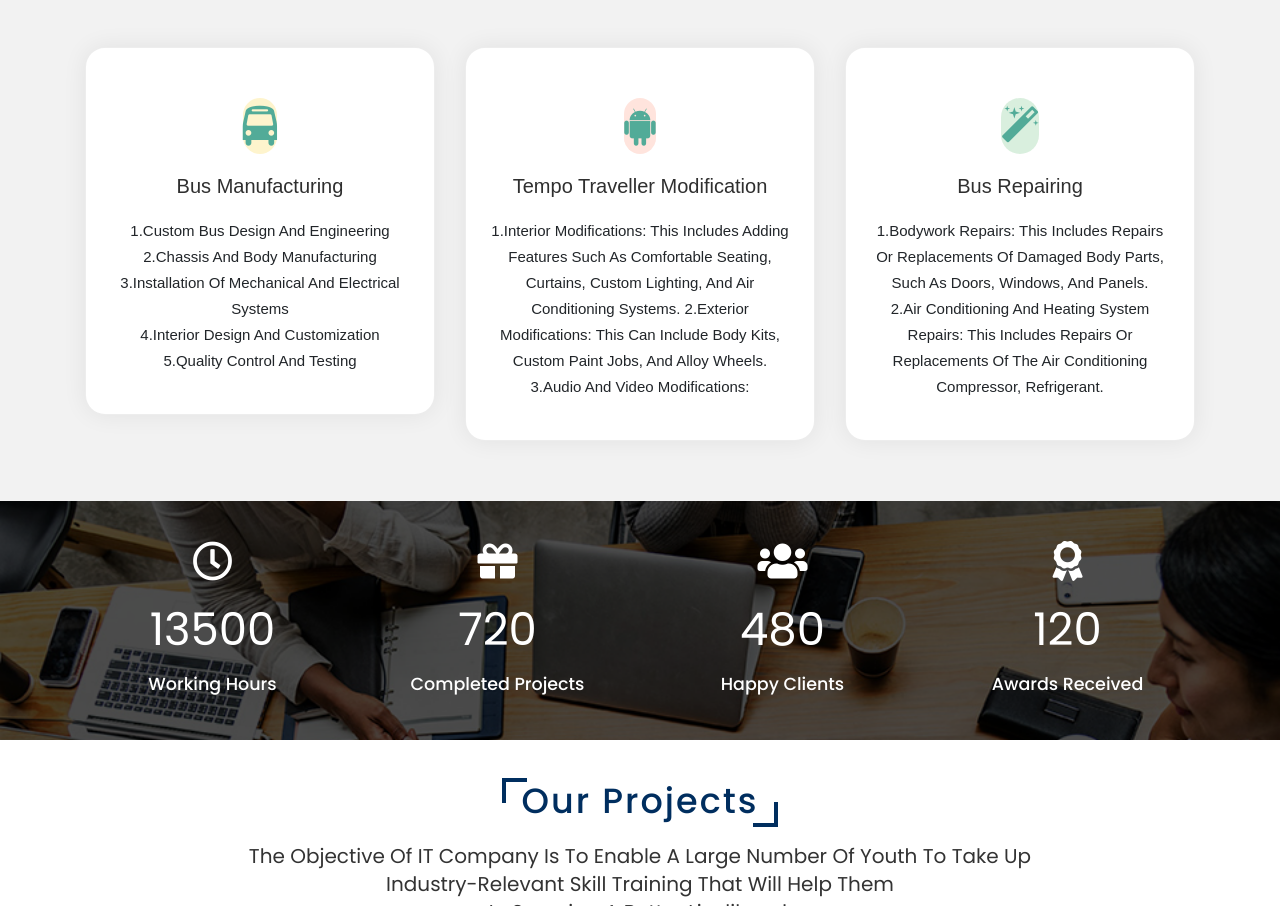
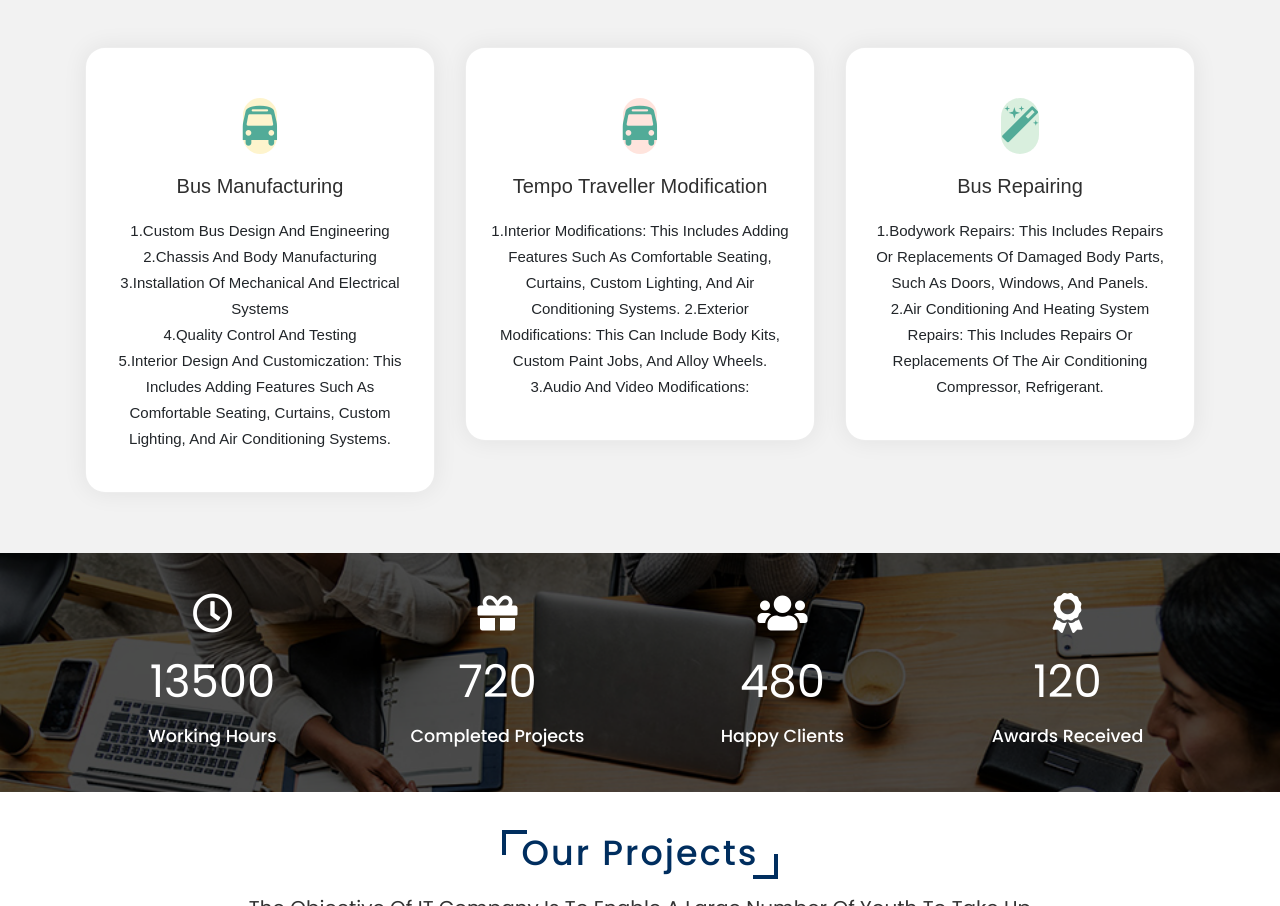
Before and after one commit to yasbanna/shreeganeshcoach.github.io, a plain HTML site: page index.html in a window 1280 px wide. Shown: the part 1383-2289 px from the top of the page. Drawn offline with nearby package versions, Linux system fonts and the light colour scheme.

Commit message:
Update index.html

```diff
--- a/index.html
+++ b/index.html
@@ -72,14 +72,13 @@
                  1.Custom bus design and engineering<br>
                 2.Chassis and body manufacturing<br>
                3.Installation of mechanical and electrical systems<br>
-               4.Interior design and customization<br>
-               5.Quality control and testing<br>
-
+               4.Quality control and testing<br>
+               5.Interior design and customiczation: This includes adding features such as comfortable seating, curtains, custom lighting, and air conditioning systems.
               </p>
           </div>
         </div>
         <div class="col-lg-4 col-sm-6">
-          <div class="item"> <span class="icon feature_box_col_two"><i class="fa fa-android"></i></span>
+          <div class="item"> <span class="icon feature_box_col_two"><i class="fa fa-bus"></i></span>
             <h6>Tempo Traveller Modification</h6>
             <p>
                 1.Interior modifications: This includes adding features such as comfortable seating, curtains, custom lighting, and air conditioning systems.
```
